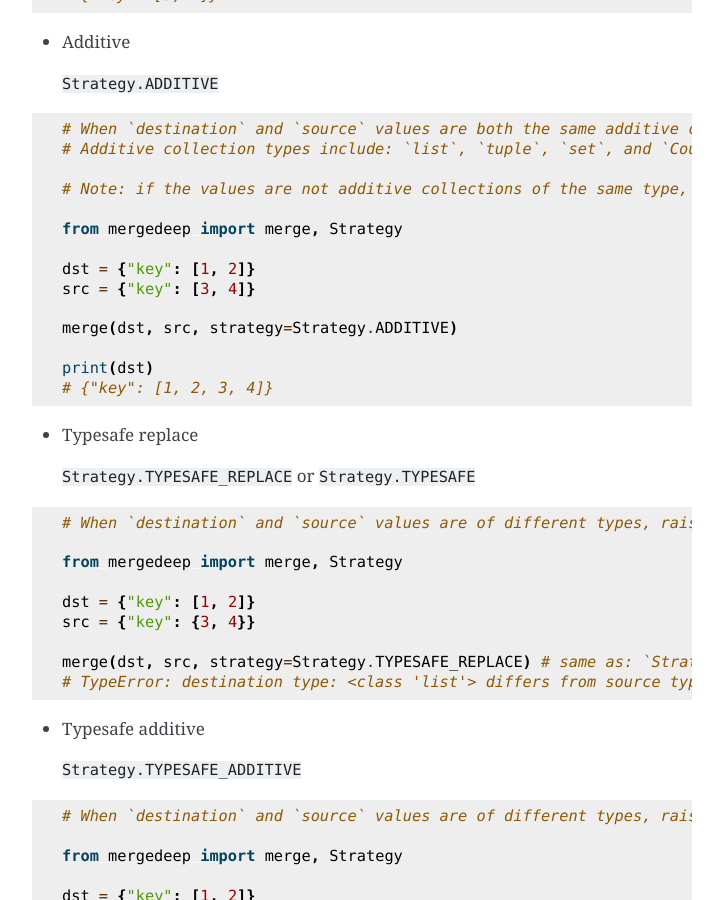
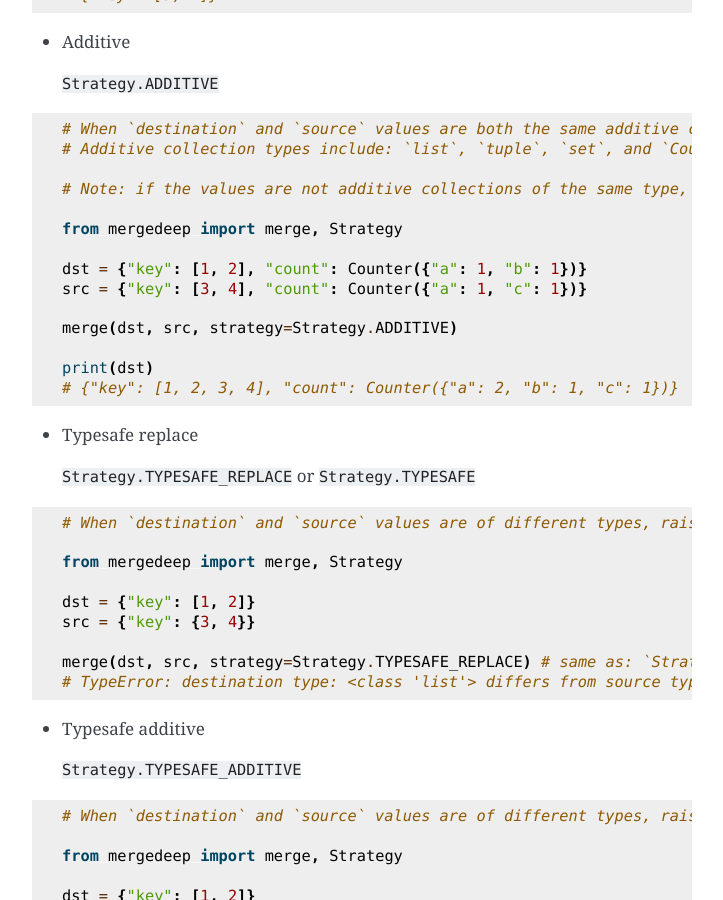
Before and after one commit to clarketm/mergedeep, a Sphinx documentation site: the page built from docs/source/index.md, in a window 1280 px wide and 900 px high, scrolled down 1434 px. Shown: the whole window, without its empty margins (388-1111 px from the left). Built offline with Sphinx 7.4.7, drawn with Linux system fonts in a browser that asks for light colours.

Commit message:
add additive Counter example to docs

````diff
--- a/docs/source/index.md
+++ b/docs/source/index.md
@@ -99,13 +99,13 @@
 
 from mergedeep import merge, Strategy
 
-dst = {"key": [1, 2]}
-src = {"key": [3, 4]}
+dst = {"key": [1, 2], "count": Counter({"a": 1, "b": 1})}
+src = {"key": [3, 4], "count": Counter({"a": 1, "c": 1})}
 
 merge(dst, src, strategy=Strategy.ADDITIVE)
 
 print(dst)
-# {"key": [1, 2, 3, 4]}
+# {"key": [1, 2, 3, 4], "count": Counter({"a": 2, "b": 1, "c": 1})}
 ```
 
 * Typesafe replace
````
Also changed, not shown: README.md (+3 -3 lines).
